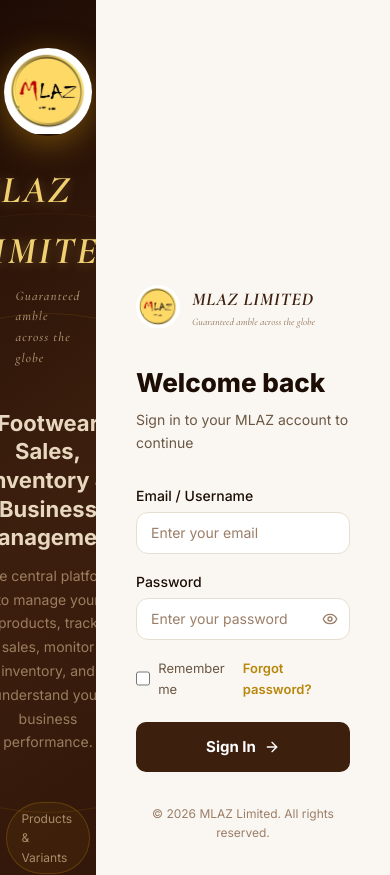
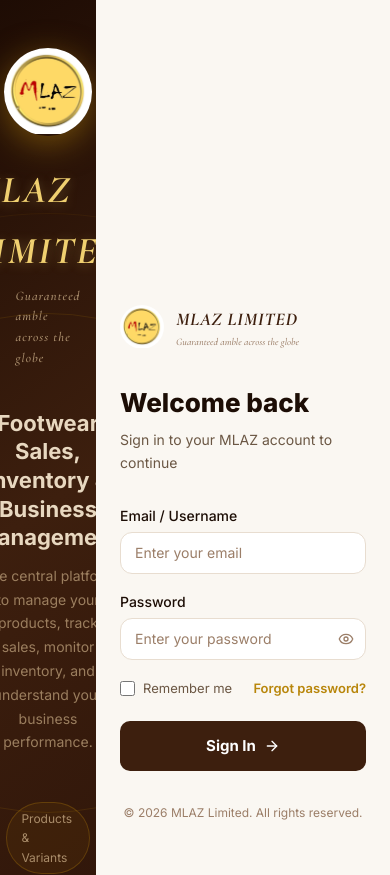
Before and after one commit to Herodev89/MLAZ-BUSSINESS-INTELLIGENCE, a Next.js app: page /login in a window 390 px wide. Shown: the top 875 px of the page. Built offline with nearby package versions, Linux system fonts and the light colour scheme; no server answers.

Commit message:
Fix login page mobile padding

```diff
--- a/app/(auth)/login/page.tsx
+++ b/app/(auth)/login/page.tsx
@@ -170,15 +170,8 @@
 
       {/* ── Right Panel — Login Form ── */}
       <div
-        style={{
-          width: "100%",
-          maxWidth: 480,
-          display: "flex",
-          flexDirection: "column",
-          justifyContent: "center",
-          padding: "48px 40px",
-          background: "var(--color-surface)",
-        }}
+        className="w-full max-w-[480px] flex flex-col justify-center p-6 sm:p-10 lg:p-12 mx-auto lg:mx-0"
+        style={{ background: "var(--color-surface)" }}
       >
         {/* Mobile logo */}
         <div className="lg:hidden" style={{ marginBottom: 32, display: "flex", alignItems: "center", gap: 12 }}>
```
